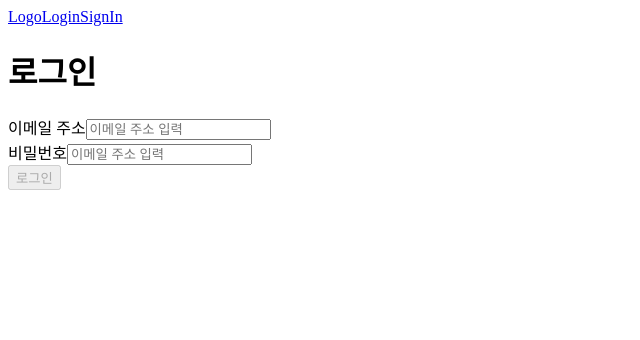
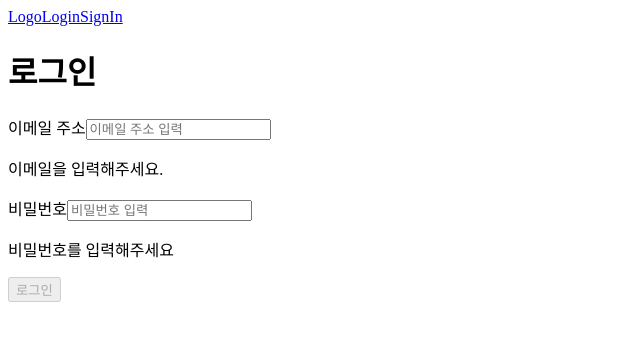
Before and after one commit to doitchuu/wanted-challenge-02, a React (Vite) app: page /login in a window 1280 px wide. Shown: the top 340 px of the page, without its empty margins (0-640 px from the left). Built offline with nearby package versions, Linux system fonts and the light colour scheme.

Commit message:
fix: 유효성 검사 및 에러메세지 노출 로직 수정

```diff
--- a/src/pages/LoginPage.tsx
+++ b/src/pages/LoginPage.tsx
@@ -3,79 +3,27 @@ import { useNavigate } from "react-router-dom";
 
 import Input from "../components/Input";
 
-const PASSWORD_MIN_LENGTH = 8;
+import validateField from "../utils/validateField";
 
 function LoginPage() {
-  const [email, setEmail] = useState<string>("");
-  const [password, setPassword] = useState<string>("");
-  const [formValid, setFormValid] = useState<boolean>(false);
-  const [errorMessage, setErrorMessage] = useState({
+  const [form, setForm] = useState<{ email: string; password: string }>({
     email: "",
     password: "",
+  });
+  const [errorMessage, setErrorMessage] = useState({
+    email: "이메일을 입력해주세요.",
+    password: "비밀번호를 입력해주세요",
   });
 
   const navigate = useNavigate();
 
   function handleChange(ev: React.ChangeEvent<HTMLInputElement>) {
     const { id, value } = ev.currentTarget;
-    let isValidValues = false;
 
-    if (id === "email") {
-      setEmail(value);
-      isValidValues = validateEmail(value) && validatePassword(password);
-    } else {
-      setPassword(value);
-      isValidValues = validateEmail(email) && validatePassword(value);
-    }
+    setForm({ ...form, [id]: value });
+    setErrorMessage(validateField(id, value, errorMessage));
 
-    setFormValid(isValidValues);
     return;
-  }
-
-  function validateEmail(email: string) {
-    const trimmedEmail = email.trim();
-
-    if (!trimmedEmail) {
-      setErrorMessage({
-        ...errorMessage,
-        email: "이메일을 입력해주세요.",
-      });
-
-      return false;
-    }
-
-    if (!trimmedEmail.includes("@") || !trimmedEmail.includes(".")) {
-      setErrorMessage({
-        ...errorMessage,
-        email: "잘못된 이메일 형식입니다. 다시 입력해주세요.",
-      });
-
-      return false;
-    }
-
-    return true;
-  }
-
-  function validatePassword(password: string) {
-    if (!password) {
-      setErrorMessage({
-        ...errorMessage,
-        password: "비밀번호를 입력해주세요.",
-      });
-
-      return false;
-    }
-
-    if (password.length < PASSWORD_MIN_LENGTH) {
-      setErrorMessage({
-        ...errorMessage,
-        password: "비밀번호는 8자 이상이어야 합니다.",
-      });
-
-      return false;
-    }
-
-    return true;
   }
 
   async function handleSubmit(ev: React.FormEvent<HTMLFormElement>) {
@@ -87,7 +35,7 @@ function LoginPage() {
         headers: {
           "Content-Type": "application/json",
         },
-        body: JSON.stringify({ email, password }),
+        body: JSON.stringify(form),
       });
 
       if (!response.ok) {
@@ -108,9 +56,9 @@ function LoginPage() {
       <h1>로그인</h1>
       <Input
         id="email"
-        type="e"
+        type="text"
         label="이메일 주소"
-        value={email}
+        value={form.email}
         onChange={handleChange}
         placeholder="이메일 주소 입력"
         errorMessage={errorMessage.email}
@@ -119,12 +67,15 @@ function LoginPage() {
         id="password"
         type="password"
         label="비밀번호"
-        value={password}
+        value={form.password}
         onChange={handleChange}
-        placeholder="이메일 주소 입력"
+        placeholder="비밀번호 입력"
         errorMessage={errorMessage.password}
       />
-      <button type="submit" disabled={!formValid}>
+      <button
+        type="submit"
+        disabled={!!errorMessage.email || !!errorMessage.password}
+      >
         로그인
       </button>
     </form>
```
